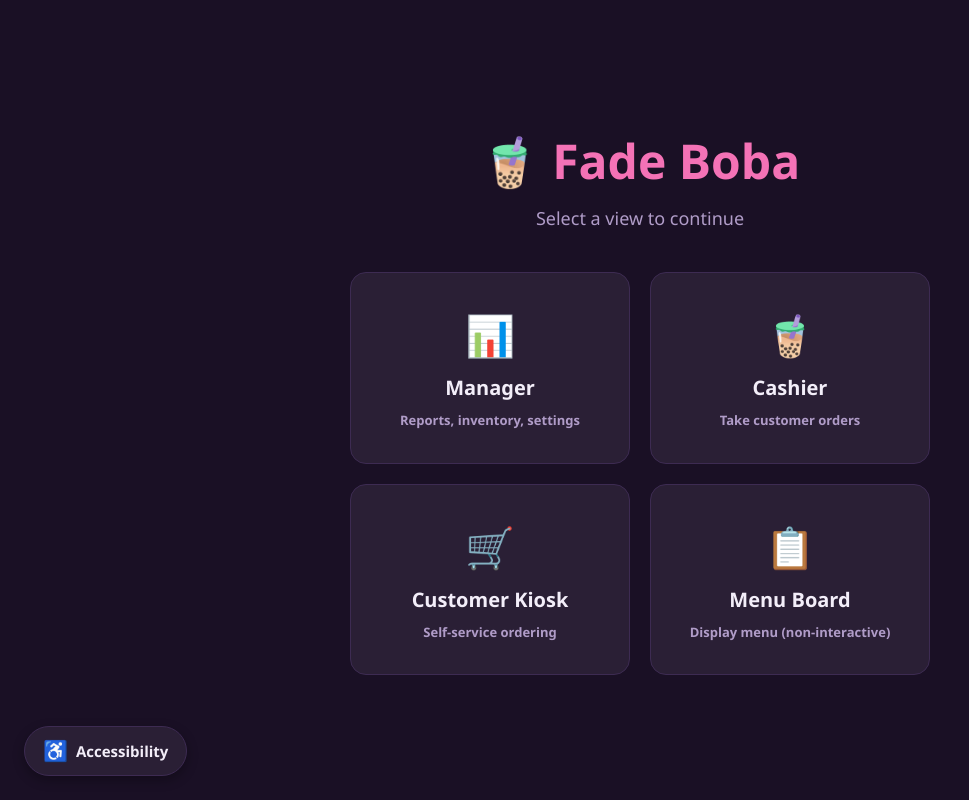
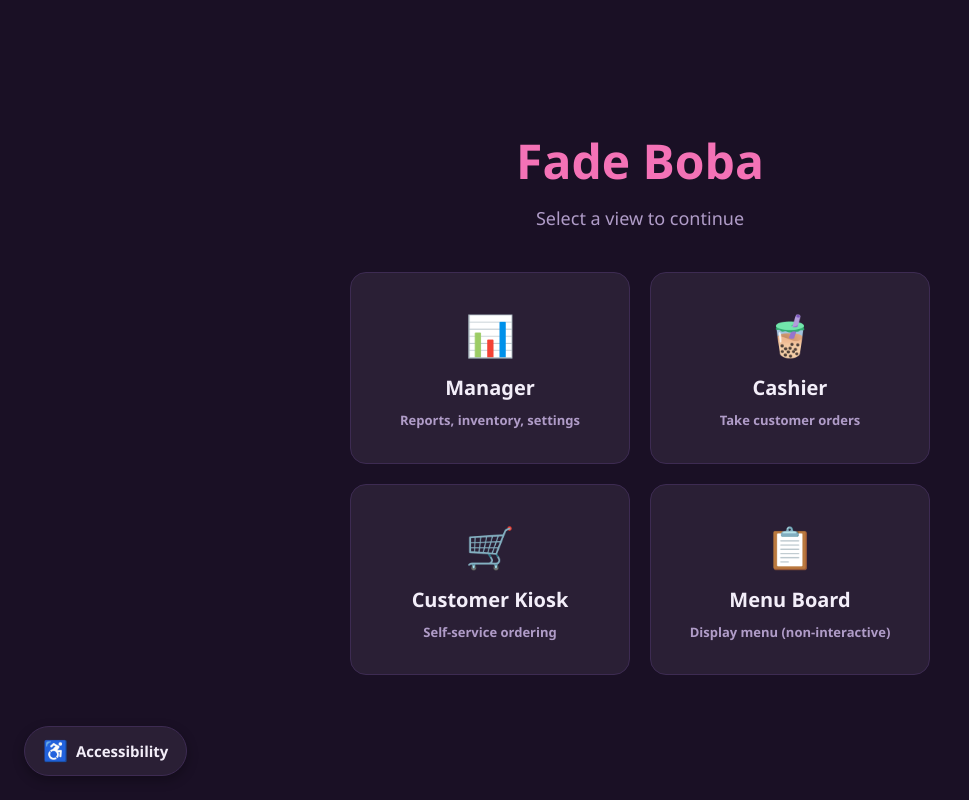
Before and after one commit to CSCE-331-Spring-2026-900-908/Project3_team21_fade_boba, a React (Create React App) app in the folder frontend/: page / in a window 1280 px wide. Shown: the whole page, without its empty margins (0-969 px from the left). Built offline with nearby package versions, Linux system fonts and the light colour scheme.

Commit message:
UI cleanup / remove excessive emojis.

```diff
--- a/frontend/src/components/ReceiptModal.js
+++ b/frontend/src/components/ReceiptModal.js
@@ -16,7 +16,7 @@ export default function ReceiptModal({ order, onClose }) {
     <div style={styles.overlay}>
       <div style={styles.receiptBox}>
         <div style={styles.receiptHeader}>
-          <h2>🧋 Fade Boba</h2>
+          <h2>Fade Boba</h2>
           <p style={styles.dateText}>{order.date || new Date().toLocaleString()}</p>
           <h3>Order #{order.orderId}</h3>
         </div>
@@ -47,7 +47,7 @@ export default function ReceiptModal({ order, onClose }) {
             <div style={styles.successMsg}>✅ Digital Receipt Sent!</div>
           ) : (
             <button style={styles.emailBtn} onClick={handleSendEmail}>
-              📧 Send Digital Receipt (Email)
+              Send Digital Receipt (Email)
             </button>
           )}
           <button style={styles.closeBtn} onClick={onClose}>
--- a/frontend/src/pages/Cashier.js
+++ b/frontend/src/pages/Cashier.js
@@ -120,7 +120,7 @@ export default function Cashier() {
       {/* Left: Drink grid */}
       <div style={styles.menu}>
         <div style={styles.header}>
-          <span>🧋 Fade Boba — Cashier: {employee?.first_name}</span>
+          <span>Fade Boba — Cashier: {employee?.first_name}</span>
 
           <div style={styles.headerActions}>
             <button style={styles.secondaryButton} onClick={() => navigate('/')}>
@@ -192,7 +192,7 @@ export default function Cashier() {
 
         {receiptData && (
           <button style={{ ...styles.checkoutBtn, background: 'var(--blue)', marginTop: '8px' }} onClick={() => setShowReceiptModal(true)}>
-            📄 View Last Receipt
+            View Last Receipt
           </button>
         )}
       </div>
--- a/frontend/src/pages/CustomerKiosk.js
+++ b/frontend/src/pages/CustomerKiosk.js
@@ -49,10 +49,10 @@ const DEFAULT_TEXT = {
   addToCart: 'Add to Cart',
   language: 'Language',
   translating: 'Translating menu…',
-  hotSuggestion: 'Hot outside! Cool down with a Strawberry Slush or Taro Slush 🧊',
-  warmSuggestion: 'Nice weather! Try our Brown Sugar Boba or Matcha Latte 🧋',
-  coolSuggestion: 'A little cool — our Thai Milk Tea or Coffee Milk Tea will warm you up ☕',
-  coldSuggestion: 'Cold out there! Our Hot Matcha Latte or Classic Milk Tea is perfect 🍵',
+  hotSuggestion: 'Hot outside! Cool down with a Strawberry Slush or Taro Slush',
+  warmSuggestion: 'Nice weather! Try our Brown Sugar Boba or Matcha Latte',
+  coolSuggestion: 'A little cool — our Thai Milk Tea or Coffee Milk Tea will warm you up',
+  coldSuggestion: 'Cold out there! Our Hot Matcha Latte or Classic Milk Tea is perfect',
   accessibilityHelp:
     'Use the accessibility settings below for higher contrast or larger text. Use Tab to move between controls.',
 };
@@ -409,7 +409,7 @@ export default function CustomerKiosk() {
 
         <div style={styles.confirmBox}>
           <div style={{ fontSize: '4rem' }} aria-hidden="true">
-            🧋
+
           </div>
           <h1 style={{ fontSize: '2rem', color: 'var(--green)' }}>{uiText.orderPlaced}</h1>
           <p style={{ color: 'var(--text-muted)', fontSize: '1.1rem' }}>Order #{orderId}</p>
@@ -431,7 +431,7 @@ export default function CustomerKiosk() {
             }
             aria-label={uiText.viewReceipt}
           >
-            📄 {uiText.viewReceipt}
+          {uiText.viewReceipt}
           </button>
           <button
             style={{ ...styles.bigBtn, background: 'var(--border)' }}
@@ -460,7 +460,7 @@ export default function CustomerKiosk() {
         </button>
 
         <div>
-          <h1 style={styles.logo}>🧋 Fade Boba</h1>
+          <h1 style={styles.logo}>Fade Boba</h1>
           {isTranslating && (
             <p style={styles.translatingText} aria-live="polite">
               {uiText.translating}
@@ -494,7 +494,7 @@ export default function CustomerKiosk() {
                 setScreen('history');
               }}
             >
-              📜 {uiText.history}
+              {uiText.history}
             </button>
             <button
               style={styles.cartToggle}
@@ -523,7 +523,7 @@ export default function CustomerKiosk() {
         <section style={styles.menuContainer} aria-label="Drink menu">
           {favoriteDrinks.length > 0 && (
             <>
-              <h2 style={styles.sectionTitle}>⭐ {uiText.favorites}</h2>
+              <h2 style={styles.sectionTitle}>{uiText.favorites}</h2>
               <div style={styles.menuGrid}>
                 {favoriteDrinks.map((drink) => (
                   <div key={`favorite-${drink.menu_item_id}`} style={styles.drinkCardWrap}>
--- a/frontend/src/pages/Login.js
+++ b/frontend/src/pages/Login.js
@@ -61,7 +61,7 @@ export default function Login() {
     <main style={styles.bg} id="main-content">
       <div style={styles.wrapper}>
         <section style={styles.box} aria-labelledby="login-title">
-          <h1 style={styles.logo}>🧋 Fade Boba</h1>
+          <h1 style={styles.logo}>Fade Boba</h1>
           <h2 id="login-title" style={styles.title}>
             Staff Sign In
           </h2>
--- a/frontend/src/pages/Manager.js
+++ b/frontend/src/pages/Manager.js
@@ -117,7 +117,7 @@ export default function Manager() {
     return (
       <main style={styles.centered} id="main-content" aria-live="polite">
         <div style={styles.loadingCard}>
-          <h1 style={styles.logo}>🧋 Fade Boba</h1>
+          <h1 style={styles.logo}>Fade Boba</h1>
           <p style={styles.loadingText}>Loading manager dashboard…</p>
         </div>
       </main>
@@ -132,7 +132,7 @@ export default function Manager() {
 
       <header style={styles.header}>
         <div>
-          <h1 style={styles.logo}>🧋 Fade Boba</h1>
+          <h1 style={styles.logo}>Fade Boba</h1>
           <p style={styles.subtitle}>Manager overview for {user?.first_name || 'Manager'}</p>
         </div>
 
--- a/frontend/src/pages/MenuBoard.js
+++ b/frontend/src/pages/MenuBoard.js
@@ -24,7 +24,7 @@ export default function MenuBoard() {
           ← Home
         </button>
         <div>
-          <h1 style={styles.logo}>🧋 Fade Boba</h1>
+          <h1 style={styles.logo}>Fade Boba</h1>
           <p style={styles.tagline}>Premium Bubble Tea</p>
         </div>
         <div style={styles.clock}>
@@ -36,7 +36,7 @@ export default function MenuBoard() {
       <div style={styles.menuGrid}>
         {drinks.map((d) => (
           <div key={d.menu_item_id} style={styles.menuItem}>
-            <span style={styles.itemEmoji}>🧋</span>
+            <span style={styles.itemEmoji}></span>
             <span style={styles.itemName}>{d.item_name}</span>
             <span style={styles.itemPrice}>${parseFloat(d.base_price).toFixed(2)}</span>
           </div>
--- a/frontend/src/pages/NotFound.js
+++ b/frontend/src/pages/NotFound.js
@@ -14,7 +14,7 @@ export default function NotFound() {
           or maybe the link is broken.
         </p>
         <div style={visualStyle}>
-           <span style={bobaEmoji}>🧋</span>
+           <span style={bobaEmoji}></span>
            <div style={puddleStyle}></div>
         </div>
         <button
--- a/frontend/src/pages/Portal.js
+++ b/frontend/src/pages/Portal.js
@@ -15,7 +15,7 @@ export default function Portal() {
   return (
     <div style={styles.bg}>
       <div style={styles.container}>
-        <h1 style={styles.logo}>🧋 Fade Boba</h1>
+        <h1 style={styles.logo}>Fade Boba</h1>
         <p style={styles.sub}>Select a view to continue</p>
 
         <div style={styles.grid}>
```
